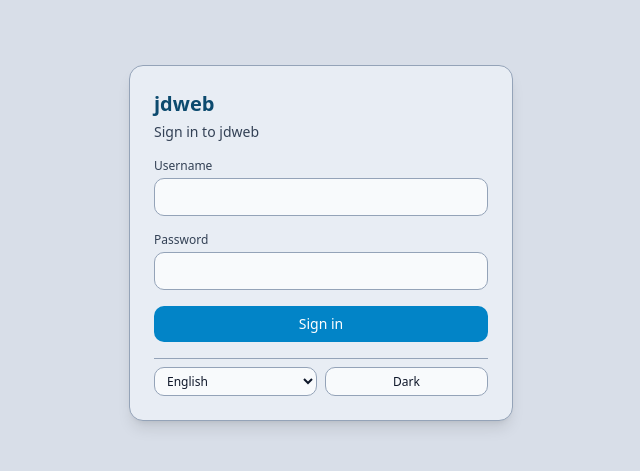
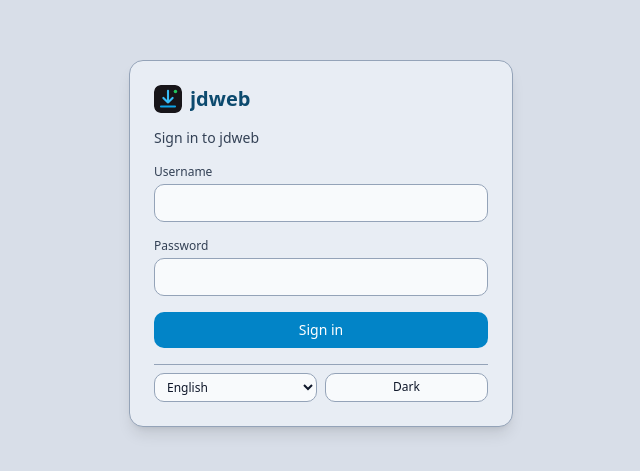
Before and after one commit to krate-apps/jdweb2, a Vue app in the folder web/: page /login in a window 1280 px wide. Shown: the part 157-628 px from the top of the page, without its empty margins (319-959 px from the left). Built offline with nearby package versions, Linux system fonts and the light colour scheme; no server answers.

Commit message:
ux: show brand logo in the navbar
Add a BrandMark with the sky-accent download icon next to the jdweb
name in the shell header, login, and setup screens.

```diff
--- a/web/src/components/layout/AppShell.vue
+++ b/web/src/components/layout/AppShell.vue
@@ -10,6 +10,7 @@ import { setLocale } from '@/i18n'
 import { CONTAINER_EXTENSIONS, getDialog, listDialogs } from '@/api/jd'
 import AddLinksModal from '@/components/modals/AddLinksModal.vue'
 import PasswordModal from '@/components/modals/PasswordModal.vue'
+import BrandMark from '@/components/ui/BrandMark.vue'
 import ToastNotification from '@/components/ui/ToastNotification.vue'
 
 const { t, locale } = useI18n()
@@ -138,7 +139,9 @@ async function onLogout() {
 <template>
   <div class="min-h-screen flex flex-col bg-background text-foreground">
     <header class="border-b border-border bg-surface px-3 py-2 flex flex-wrap items-center gap-2">
-      <div class="font-semibold text-accent-text mr-2">{{ t('app.name') }}</div>
+      <RouterLink :to="{ name: 'downloads' }" class="mr-2 inline-flex items-center" :title="t('app.name')">
+        <BrandMark :size="22" />
+      </RouterLink>
       <nav class="flex flex-wrap gap-1 text-sm">
         <RouterLink
           v-for="item in [
--- /dev/null
+++ b/web/src/components/ui/BrandMark.vue
@@ -0,0 +1,25 @@
+<script setup lang="ts">
+import logoUrl from '@/assets/logo.svg'
+
+withDefaults(
+  defineProps<{
+    size?: number
+    showName?: boolean
+  }>(),
+  { size: 22, showName: true },
+)
+</script>
+
+<template>
+  <span class="inline-flex items-center gap-2 min-w-0">
+    <img
+      :src="logoUrl"
+      alt=""
+      :width="size"
+      :height="size"
+      class="shrink-0 rounded-[6px]"
+      decoding="async"
+    />
+    <span v-if="showName" class="font-semibold text-accent-text truncate">jdweb</span>
+  </span>
+</template>
--- a/web/src/views/LoginView.vue
+++ b/web/src/views/LoginView.vue
@@ -6,6 +6,7 @@ import { useAuthStore } from '@/stores/auth'
 import { useAppStore } from '@/stores/app'
 import { setLocale } from '@/i18n'
 import { ApiError } from '@/api/http'
+import BrandMark from '@/components/ui/BrandMark.vue'
 
 const { t, locale } = useI18n()
 const auth = useAuthStore()
@@ -39,8 +40,10 @@ async function submit() {
       class="w-full max-w-sm rounded-[14px] border border-border bg-surface p-6 space-y-4 shadow-lg"
       @submit.prevent="submit"
     >
-      <div class="space-y-1">
-        <h1 class="text-xl font-semibold text-accent-text">{{ t('app.name') }}</h1>
+      <div class="space-y-2">
+        <h1 class="text-xl">
+          <BrandMark :size="28" />
+        </h1>
         <p class="text-sm text-muted">{{ t('login.title') }}</p>
       </div>
 
--- a/web/src/views/SetupView.vue
+++ b/web/src/views/SetupView.vue
@@ -8,6 +8,7 @@ import { setLocale } from '@/i18n'
 import { setupAdmin } from '@/api/setup'
 import { ApiError } from '@/api/http'
 import { markSetupDone } from '@/router'
+import BrandMark from '@/components/ui/BrandMark.vue'
 
 const { t, locale } = useI18n()
 const auth = useAuthStore()
@@ -48,8 +49,10 @@ async function submit() {
       class="w-full max-w-sm rounded-[14px] border border-border bg-surface p-6 space-y-4 shadow-lg"
       @submit.prevent="submit"
     >
-      <div class="space-y-1">
-        <h1 class="text-xl font-semibold text-accent-text">{{ t('app.name') }}</h1>
+      <div class="space-y-2">
+        <h1 class="text-xl">
+          <BrandMark :size="28" />
+        </h1>
         <p class="text-sm text-muted">{{ t('setup.title') }}</p>
         <p class="text-xs text-muted">{{ t('setup.hint') }}</p>
       </div>
```
Also changed, not shown: web/src/assets/logo.svg (added).
